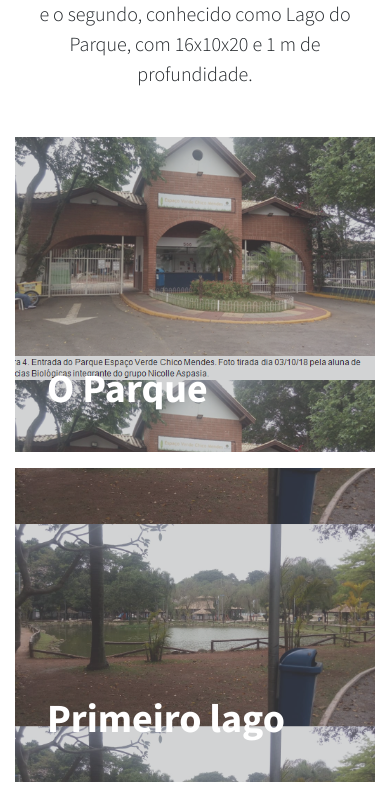
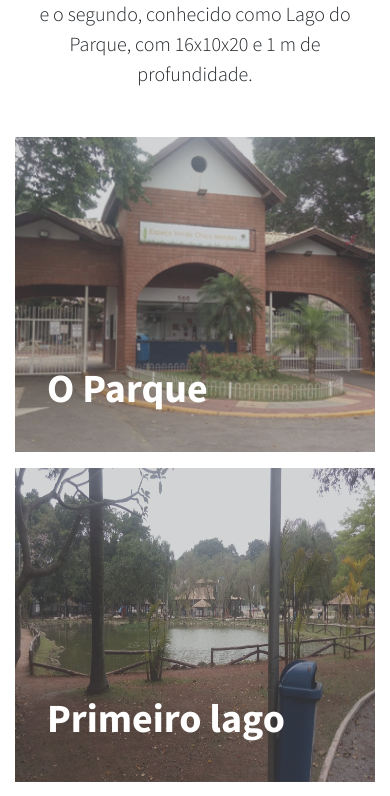
Before and after one commit to HenriqueChamizo/vida-limnica, a website built with webpack: page index.html in a window 390 px wide. Shown: the part 4060-4856 px from the top of the page. Built offline with nearby package versions, Linux system fonts and the light colour scheme.

Commit message:
correction text and mobile bug

```diff
--- a/css/custom.css
+++ b/css/custom.css
@@ -71,14 +71,16 @@
 .div-img-fluid {
     width: 100%;
     height: 314.5px;
-    background-size: 100%;
+    background-size: 100% 100%;
+    background-repeat: round;
     background-position-x: center;
     background-position-y: center;
     opacity: 0.8 !important;
 }
 
 .parque {
-    background-size: 110%;
+    background-size: 165%;
+    background-repeat: no-repeat;
     background-position-y: top !important;
     background-image: url("../img/pq.png");
 }
```
